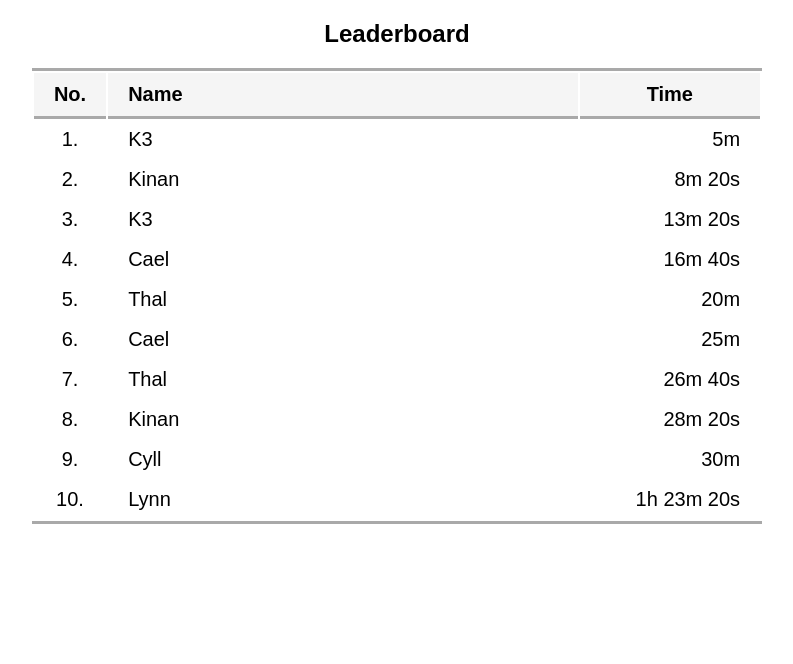
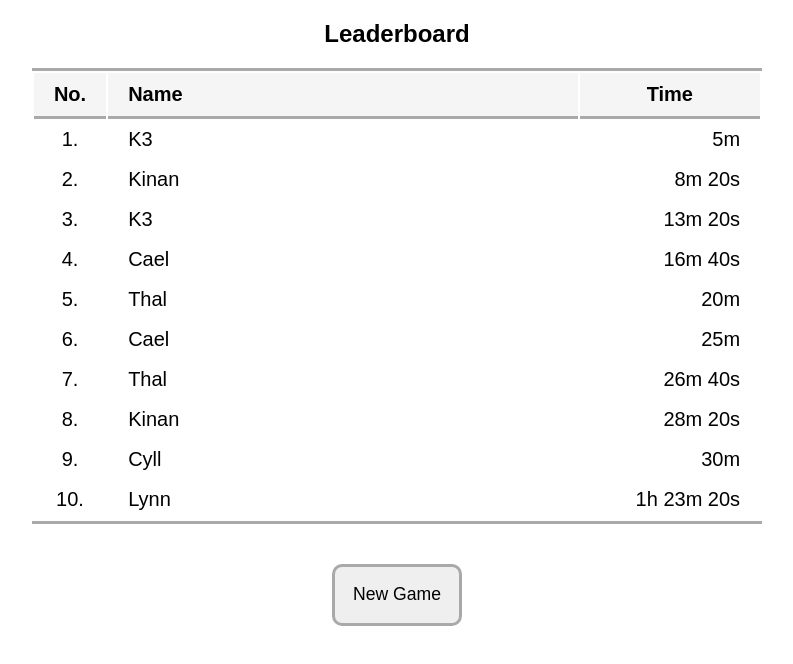
Before and after one commit to rockychiang/sudoku_app, a React (Create React App) app in the folder client/: page /leaderboard in a window 1280 px wide. Shown: the top 664 px of the page, without its empty margins (243-1036 px from the left). Built offline with nearby package versions, Linux system fonts and the light colour scheme.

Commit message:
Add 'New Game' button on the leaderboard page

```diff
--- a/client/src/containers/Leaderboard.jsx
+++ b/client/src/containers/Leaderboard.jsx
@@ -2,6 +2,7 @@ import React, { Component } from 'react';
 import { connect } from 'react-redux';
 import { getLeaderboard } from '../actions/leaderboard';
 import LbEntry from '../components/LbEntry'
+import GameButton from '../components/GameButton'
 import Time from '../utils/Time'
 
 class Leaderboard extends Component {
@@ -9,6 +10,10 @@ class Leaderboard extends Component {
     super(props);
 
     this.props.getLeaderboard();
+  }
+
+  handleButtonClick = (e) => {
+    this.props.history.push('/game')
   }
 
   render() {
@@ -23,6 +28,7 @@ class Leaderboard extends Component {
             {topten}
           </tbody>
         </table>
+        <GameButton type="new" onButtonClick={this.handleButtonClick} />
       </div>
     )
   }
```
